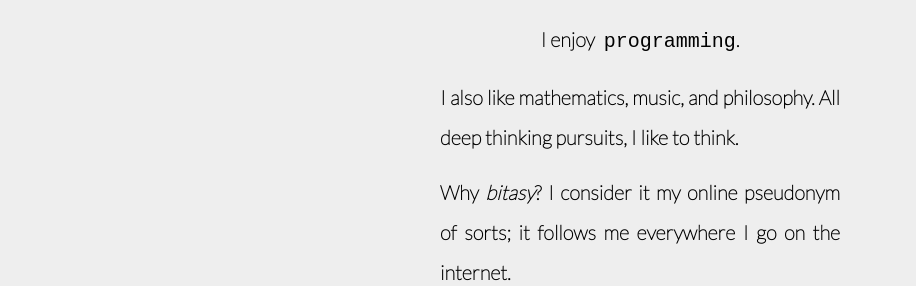
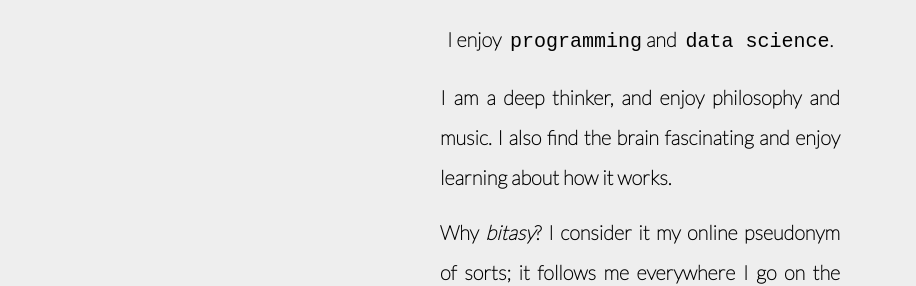
Before and after one commit to bitasy/bitasy.github.io, a plain HTML site: page index.html in a window 1280 px wide. Shown: the part 287-573 px from the top of the page, without its empty margins (0-916 px from the left). Drawn offline with nearby package versions, Linux system fonts and the light colour scheme.

Commit message:
Changed text

```diff
--- a/css/styles.css
+++ b/css/styles.css
@@ -29,7 +29,7 @@ body p, #links {
   line-height: 200%
 }
 
-#programming {
+.programming {
   font-family: 'Cutive+Mono', monospace;
   font-weight: 100;
   margin-left: 5px;
--- a/index.html
+++ b/index.html
@@ -15,10 +15,10 @@
     </div>
     <hr />
     <p style="text-align: center">
-      I enjoy <span id="programming">programming</span>.
+      I enjoy <span class="programming">programming</span> and <span class="programming">data science</span>.
     </p>
     <p>
-      I also like mathematics, music, and philosophy. All deep thinking pursuits, I like to think.
+      I am a deep thinker, and enjoy philosophy and music. I also find the brain fascinating and enjoy learning about how it works.
     </p>
     <p>
       Why <i>bitasy</i>? I consider it my online pseudonym of sorts; it follows me everywhere I go on the internet.
```
